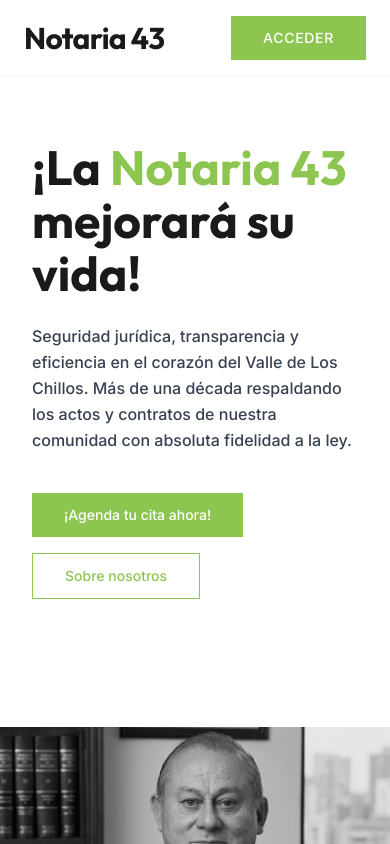
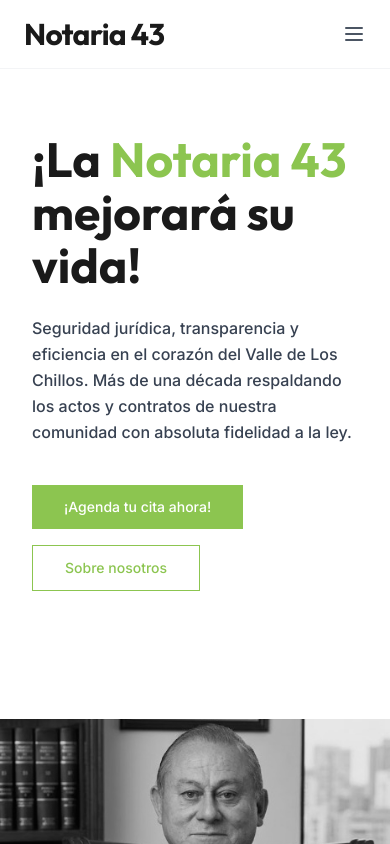
Before and after one commit to Thyago23/Notaria_43, a React (Vite) app in the folder frontend/: page / in a window 390 px wide. Shown: the top 844 px of the page. Built offline with nearby package versions, Linux system fonts and the light colour scheme; no server answers.

Commit message:
feat(frontend): Aplicacion web responsive mejorada

```diff
--- a/frontend/src/components/layout/Navbar.tsx
+++ b/frontend/src/components/layout/Navbar.tsx
@@ -1,17 +1,20 @@
+import { useState } from 'react';
 import { Link } from 'react-router-dom';
 import { useAuth } from '../../context/AuthContext';
 
 const Navbar = () => {
   const { isAuthenticated, logout } = useAuth();
+  const [isMobileMenuOpen, setIsMobileMenuOpen] = useState(false);
 
   return (
-    <nav className="bg-white border-b border-gray-100 py-4 px-6 md:px-12 flex items-center justify-between">
+    <nav className="bg-white border-b border-gray-100 relative z-50">
+      <div className="py-4 px-6 md:px-12 flex items-center justify-between">
         {/* Logo */}
         <Link to="/" className="text-3xl font-heading font-bold text-dark tracking-tight">
           Notaria 43
         </Link>
 
-      {/* Navigation Links */}
+        {/* Navigation Links - Desktop */}
         <div className="hidden md:flex items-center space-x-8">
           <Link to="/" className="text-sm font-semibold text-gray-600 hover:text-[#8cc550] transition-colors">Inicio</Link>
           <Link to="/sobre-nosotros" className="text-sm font-semibold text-gray-600 hover:text-[#8cc550] transition-colors">Sobre la notaría</Link>
@@ -20,8 +23,8 @@ const Navbar = () => {
           <a href="/LISTADEPRECIOSAÑO2026.pdf" target="_blank" rel="noopener noreferrer" className="text-sm font-semibold text-gray-600 hover:text-[#8cc550] transition-colors">Tarifas</a>
         </div>
 
-      {/* Auth Buttons */}
-      <div className="flex items-center space-x-4">
+        {/* Auth Buttons - Desktop */}
+        <div className="hidden md:flex items-center space-x-4">
           {isAuthenticated ? (
             <>
               <Link
@@ -46,6 +49,63 @@ const Navbar = () => {
             </Link>
           )}
         </div>
+
+        {/* Mobile Menu Button */}
+        <div className="md:hidden flex items-center">
+          <button
+            onClick={() => setIsMobileMenuOpen(!isMobileMenuOpen)}
+            className="text-gray-600 hover:text-[#8cc550] focus:outline-none"
+            aria-label="Toggle mobile menu"
+          >
+            <svg className="w-6 h-6" fill="none" strokeLinecap="round" strokeLinejoin="round" strokeWidth="2" viewBox="0 0 24 24" stroke="currentColor">
+              {isMobileMenuOpen ? (
+                <path d="M6 18L18 6M6 6l12 12"></path>
+              ) : (
+                <path d="M4 6h16M4 12h16M4 18h16"></path>
+              )}
+            </svg>
+          </button>
+        </div>
+      </div>
+
+      {/* Mobile Menu Dropdown */}
+      {isMobileMenuOpen && (
+        <div className="md:hidden absolute top-full left-0 w-full bg-white border-b border-gray-100 shadow-lg flex flex-col px-6 py-4 space-y-4 z-50">
+          <Link to="/" onClick={() => setIsMobileMenuOpen(false)} className="text-base font-semibold text-gray-600 hover:text-[#8cc550]">Inicio</Link>
+          <Link to="/sobre-nosotros" onClick={() => setIsMobileMenuOpen(false)} className="text-base font-semibold text-gray-600 hover:text-[#8cc550]">Sobre la notaría</Link>
+          <Link to="/abogados" onClick={() => setIsMobileMenuOpen(false)} className="text-base font-semibold text-gray-600 hover:text-[#8cc550]">Abogados</Link>
+          <Link to="/booking" onClick={() => setIsMobileMenuOpen(false)} className="text-base font-semibold text-gray-600 hover:text-[#8cc550]">Trámites y documentos</Link>
+          <a href="/LISTADEPRECIOSAÑO2026.pdf" target="_blank" rel="noopener noreferrer" className="text-base font-semibold text-gray-600 hover:text-[#8cc550]">Tarifas</a>
+
+          <div className="pt-4 border-t border-gray-100 flex flex-col space-y-3">
+            {isAuthenticated ? (
+              <>
+                <Link
+                  to="/admin/dashboard"
+                  onClick={() => setIsMobileMenuOpen(false)}
+                  className="text-center text-sm font-semibold text-gray-600 hover:text-[#8cc550] uppercase tracking-wider py-2"
+                >
+                  PANEL ADMINISTRATIVO
+                </Link>
+                <button
+                  onClick={() => { logout(); setIsMobileMenuOpen(false); }}
+                  className="w-full bg-red-600 hover:bg-red-700 text-white font-medium py-3 px-8 text-sm uppercase tracking-wider rounded"
+                >
+                  CERRAR SESIÓN
+                </button>
+              </>
+            ) : (
+              <Link
+                to="/login"
+                onClick={() => setIsMobileMenuOpen(false)}
+                className="w-full text-center bg-[#8cc550] hover:bg-[#7ab345] text-white font-medium py-3 px-8 text-sm uppercase tracking-wider rounded"
+              >
+                ACCEDER
+              </Link>
+            )}
+          </div>
+        </div>
+      )}
     </nav>
   );
 };
--- a/frontend/src/pages/AdminAsignacion.tsx
+++ b/frontend/src/pages/AdminAsignacion.tsx
@@ -176,7 +176,7 @@ const AdminAsignacion = () => {
         </div>
       )}
 
-      <div className="bg-white rounded-lg shadow overflow-hidden">
+      <div className="bg-white rounded-lg shadow overflow-x-auto">
         <table className="min-w-full divide-y divide-gray-200">
           <thead className="bg-gray-50">
             <tr>
--- a/frontend/src/pages/AdminTramites.tsx
+++ b/frontend/src/pages/AdminTramites.tsx
@@ -204,7 +204,7 @@ const AdminTramites = () => {
         />
       </div>
 
-      <div className="bg-white rounded-lg shadow overflow-hidden">
+      <div className="bg-white rounded-lg shadow overflow-x-auto">
         <table className="min-w-full divide-y divide-gray-200">
           <thead className="bg-gray-50">
             <tr>
--- a/frontend/src/pages/Dashboard.tsx
+++ b/frontend/src/pages/Dashboard.tsx
@@ -225,7 +225,7 @@ const Dashboard = () => {
       </div>
 
       {/* Tabla de Citas */}
-      <div className="bg-white rounded-lg shadow overflow-hidden">
+      <div className="bg-white rounded-lg shadow overflow-x-auto">
         <table className="min-w-full divide-y divide-gray-200">
           <thead className="bg-gray-50">
             <tr>
--- a/frontend/src/pages/Home.tsx
+++ b/frontend/src/pages/Home.tsx
@@ -72,7 +72,7 @@ const Home = () => {
           </div>
 
           {/* Card 2 */}
-          <div className="flex flex-col bg-white relative -mt-4 mb-4 shadow-lg z-10 transform scale-105">
+          <div className="flex flex-col bg-white relative my-4 md:-mt-4 md:mb-4 shadow-lg z-10 transform scale-105">
             <div className="h-64 overflow-hidden bg-gray-200">
               <img
                 src="https://images.unsplash.com/photo-1556157382-97eda2d62296?q=80&w=800&auto=format&fit=crop"
--- a/frontend/src/pages/TramiteDetail.tsx
+++ b/frontend/src/pages/TramiteDetail.tsx
@@ -187,14 +187,14 @@ const TramiteDetail = () => {
       </button>
 
       <div className="bg-white rounded-xl shadow-lg overflow-hidden border border-gray-100">
-        <div className="bg-dark p-8 md:px-12 text-white">
+        <div className="bg-dark p-6 md:p-8 md:px-12 text-white">
           <span className="text-[#8cc550] font-medium text-sm tracking-wider uppercase mb-2 block">
             {tramite.categoria || tramite.descripcion || 'Trámite'}
           </span>
           <h1 className="text-3xl md:text-4xl font-heading font-bold">{tramite.nombre}</h1>
         </div>
 
-        <div className="p-8 md:p-12">
+        <div className="p-6 md:p-12">
           {bookingSuccess ? (
             <div className="animate-fadeIn text-center py-8">
               <div className="w-20 h-20 bg-green-100 rounded-full flex items-center justify-center mx-auto mb-6">
@@ -319,7 +319,7 @@ const TramiteDetail = () => {
                       Primero seleccione una fecha
                     </div>
                   ) : (
-                    <div className="grid grid-cols-4 gap-2">
+                    <div className="grid grid-cols-2 sm:grid-cols-4 gap-2">
                       {getFilteredHours().length === 0 ? (
                         <div className="col-span-4 text-center py-4">
                           <p className="text-red-500 text-sm">
```
Lines whose indentation alone changed are shown as unchanged.
